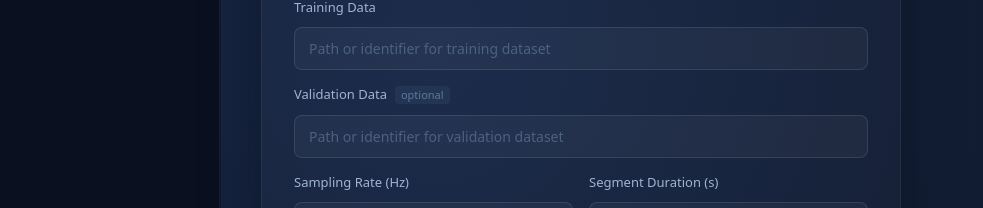
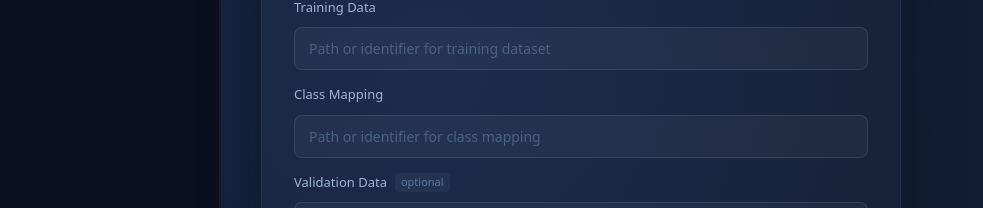
Before and after one commit to magcil/deepaudio-lab, a React (Vite) app in the folder frontend/: page / in a window 1280 px wide. Both pictures are taken after a click on the button "Training". Shown: the part 250-458 px from the top of the page, without its empty margins (0-983 px from the left). Built offline with nearby package versions, Linux system fonts and the light colour scheme; no server answers; the HTML template or start-up script is replaced by a standard one.

Commit message:
Added class mapping

```diff
--- a/frontend/src/components/training/DataConfigSection.tsx
+++ b/frontend/src/components/training/DataConfigSection.tsx
@@ -1,7 +1,7 @@
 import type { TrainingFormData } from './TrainingForm'
 
 interface Props {
-  values: Pick<TrainingFormData, 'trainingData' | 'validationData' | 'samplingRate' | 'segmentDuration'>
+  values: Pick<TrainingFormData, 'trainingData' | 'classMapping' | 'validationData' | 'samplingRate' | 'segmentDuration'>
   onChange: (e: React.ChangeEvent<HTMLInputElement>) => void
 }
 
@@ -18,6 +18,19 @@ export default function DataConfigSection({ values, onChange }: Props) {
           type="text"
           placeholder="Path or identifier for training dataset"
           value={values.trainingData}
+          onChange={onChange}
+          required
+        />
+      </div>
+
+      <div className="form-field">
+        <label htmlFor="classMapping">Class Mapping</label>
+        <input
+          id="classMapping"
+          name="classMapping"
+          type="text"
+          placeholder="Path or identifier for class mapping"
+          value={values.classMapping}
           onChange={onChange}
           required
         />
--- a/frontend/src/components/training/TrainingForm.tsx
+++ b/frontend/src/components/training/TrainingForm.tsx
@@ -8,6 +8,7 @@ import './TrainingForm.css'
 export interface TrainingFormData {
   // Data config
   trainingData: string
+  classMapping: string
   validationData: string
   samplingRate: string
   segmentDuration: string
@@ -31,6 +32,7 @@ export interface TrainingFormData {
 export default function TrainingForm() {
   const [form, setForm] = useState<TrainingFormData>({
     trainingData: '',
+    classMapping: '',
     validationData: '',
     samplingRate: '',
     segmentDuration: '',
@@ -65,6 +67,7 @@ export default function TrainingForm() {
     e.preventDefault()
     const payload = {
       trainingData: form.trainingData,
+      classMapping: form.classMapping || null,
       validationData: form.validationData || null,
       samplingRate: parseInt(form.samplingRate),
       segmentDuration: parseFloat(form.segmentDuration),
```
Also changed, not shown: 2 other files (tests, documents, lock files or other folders).
